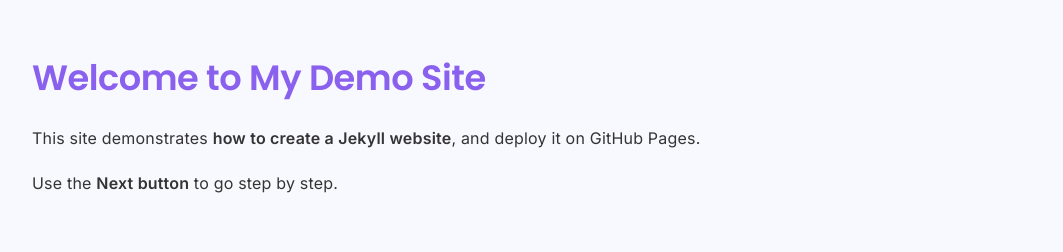
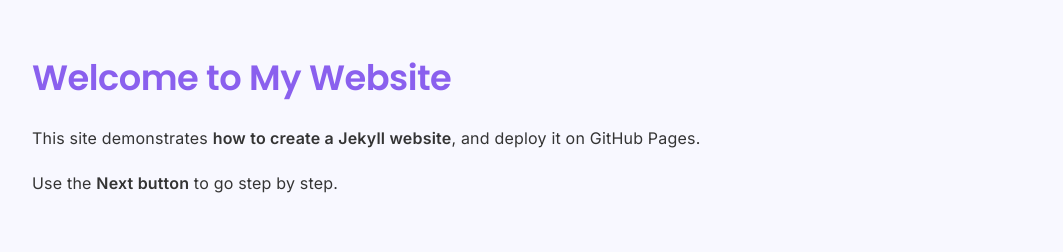
Before and after one commit to adrija98/demo, a Jekyll site: the page built from index.markdown, in a window 1280 px wide. Shown: the top 252 px of the page, without its empty margins (208-1271 px from the left). Built offline with Jekyll 4.4.1, drawn with Linux system fonts in a browser that asks for light colours.

Commit message:
text change

```diff
--- a/index.markdown
+++ b/index.markdown
@@ -4,7 +4,7 @@ title: Welcome
 permalink: /index.html
 ---
 
-# Welcome to My Demo Site
+# Welcome to My Website
 
 This site demonstrates **how to create a Jekyll website**, and deploy it on GitHub Pages.
 
```
